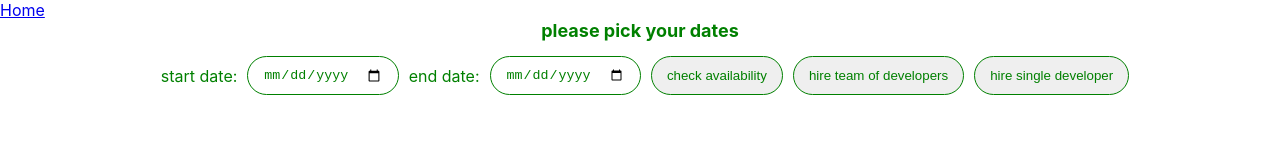
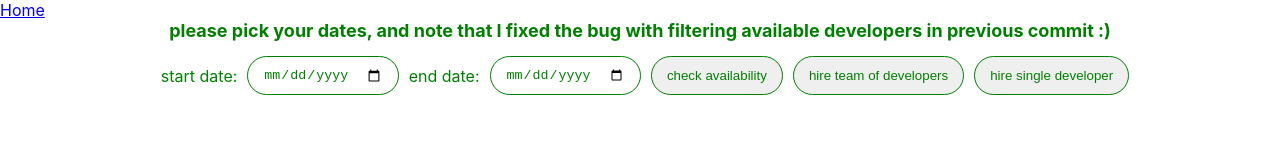
Before and after one commit to adojcinovic/hire-developer, a React (Create React App) app: page /hire_developer in a window 1280 px wide. Shown: the top 160 px of the page. Built offline with nearby package versions, Linux system fonts and the light colour scheme; no server answers.

Commit message:
title edit

```diff
--- a/src/pages/Hire_developer/Hire_developer.jsx
+++ b/src/pages/Hire_developer/Hire_developer.jsx
@@ -67,7 +67,10 @@ const Hire_developer = () => {
     <>
       <Link to="/">Home</Link>
       <div className="hire-header">
-        <div>please pick your dates</div>
+        <div>
+          please pick your dates, and note that I fixed the bug with filtering
+          available developers in previous commit :)
+        </div>
       </div>
       <div className="top">
         <div className="dates">
```
